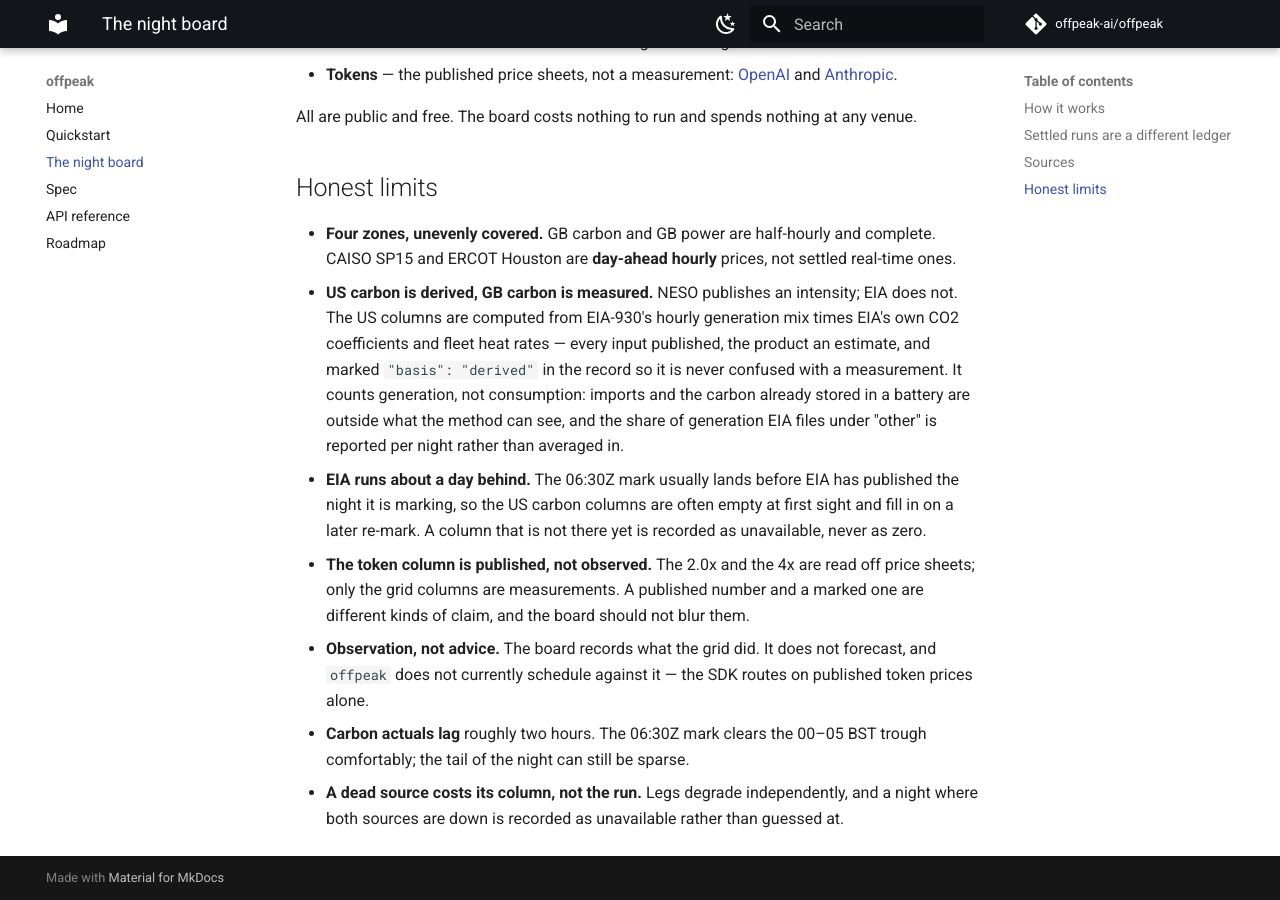
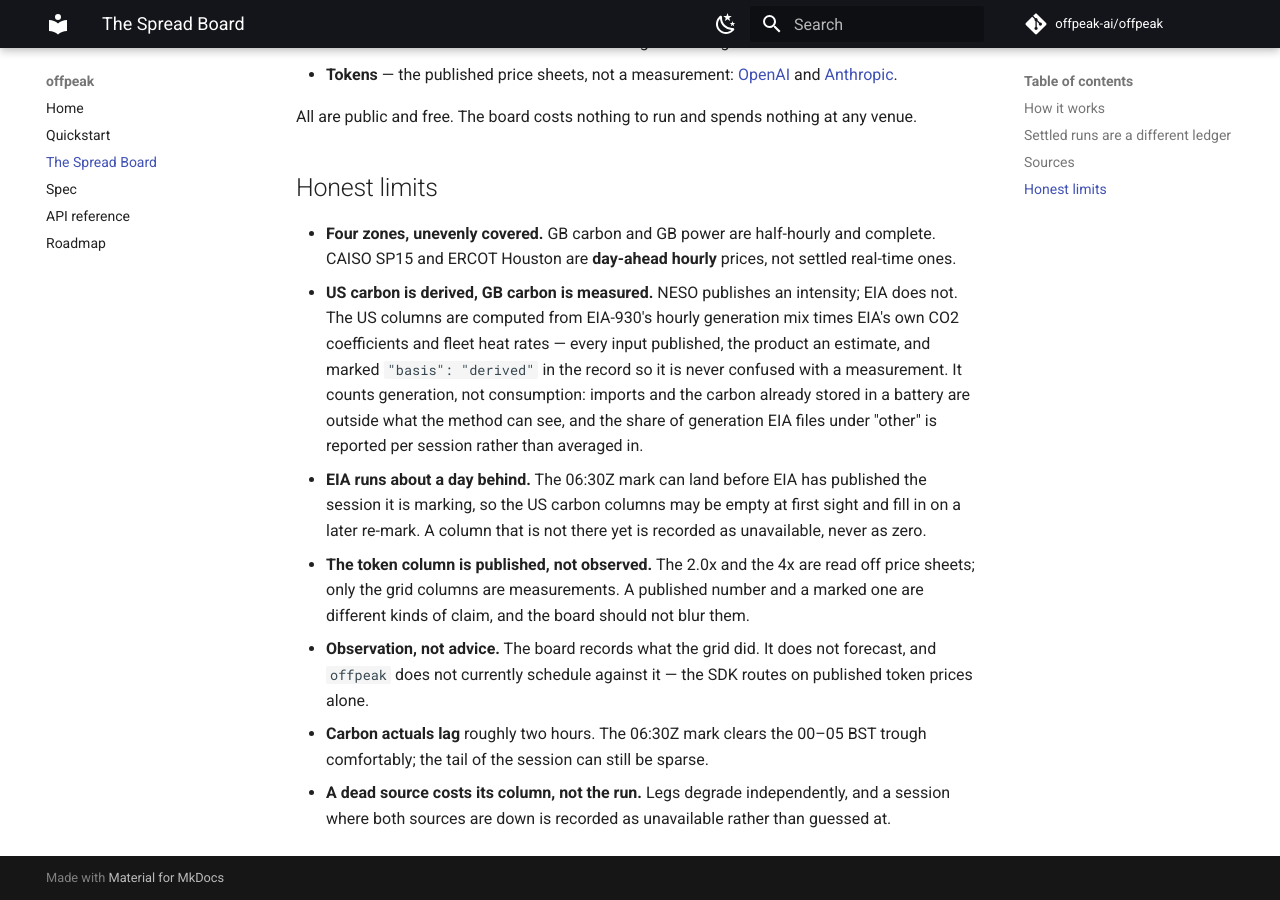
Before and after one commit to offpeak-ai/offpeak, an MkDocs documentation site: the page built from docs/night-board.md, in a window 1280 px wide and 900 px high, scrolled down 1899 px. Built offline with MkDocs 1.6.1 and Material for MkDocs 9.7.7, drawn with Linux system fonts in a browser that asks for light colours; comment, search, counter and statistics services are not loaded; some of the changed text lies outside the part shown.

Commit message:
Spread Board: name the thing by what it measures, not when it runs (#23)
The board measures a spread. It ran at night because that is when the
trough is, but the hour was never the product — the deadline is. Every
piece of copy that led with the hour is now led by the deadline, and the
board is the **Spread Board**.

Renamed in prose only. Nothing that anything points at moved: `nightly/`,
`nightly.yml`, the `board-data` branch, the `<date>-mark.json` filenames
and the `night_of` key in every record are untouched, so the public links
hold and the mark streak keeps counting. `docs/night-board.md` keeps its
filename and gains a new title.

Day-part framing swept for "session", "daily" or "inside 24 hours":

  - "overnight agents"           -> "daily agent runs"
  - "the canonical overnight form" -> "the canonical session form"
  - "marked nightly"             -> "marked daily"
  - "every night it records"     -> "each session it records"
  - "the small hours"            -> "the trough"
  - "a night runs 16:00Z-07:00Z" -> "a session runs 16:00Z-07:00Z"

Discounts read as discounts. "−50%" and "50% of list" were doing two jobs
at once — a published price rule and a measured delta look identical in
prose and are not the same claim. Published rules now read "50% off" or
"half price"; the signed and multiplied figures are left only where the
number was measured: the 2.0x and 4x spreads, ERCOT's 3.94x, CAISO's 0.76x
and 0.73x.

Facts held fixed, verbatim: the 19:00Z/06:30Z cadence, the 16:00Z-07:00Z
session, the 00-05 BST window, and the sentence about the sun that serves
the California evening having set by midnight.

Two judgement calls worth flagging:

  - The **rendered** board title and its first column change too
    ("# Offpeak Spread Board — marked sessions", "| session |"). Docs that
    name a Spread Board while the artifact calls itself a night board is a
    half-done rename. The board is a projection (#21), so the next run
    re-renders every historical row under the new header — no shifted
    columns, which is the failure #21 existed to fix. Revert is one string.
  - **main goes to 0.2.3.dev0.** It was left reading 0.2.2 — the version
    now on PyPI — while carrying unreleased changes, which is the same
    class of mismatch #22 shipped to fix.

The new PyPI summary reaches PyPI on the next release, not this one.

```diff
--- a/docs/night-board.md
+++ b/docs/night-board.md
@@ -1,10 +1,10 @@
-# The night board
+# The Spread Board
 
 `offpeak` rests on a claim: **intelligence has a time value.** The token side of
 that claim is already settled, and it is wider than the headline discount.
 
-- **Patience is priced at −50%.** OpenAI and Anthropic both publish batch tiers
-  at half of list: a flat **2.0x** spread for work that can wait.
+- **Patience is priced at 50% off.** OpenAI and Anthropic both publish batch
+  tiers at half price: a flat **2.0x** spread for work that can wait.
 - **Haste is priced too.** Hold the model and the venue constant and read the
   same sheet across its urgency tiers: `gpt-5.6-sol` is **$8.00 / $40.00** per
   1M tokens on OpenAI's fast tier against **$2.00 / $10.00** on its batch tier
@@ -20,17 +20,17 @@ that claim is already settled, and it is wider than the headline discount.
     `offpeak.prices.urgency_spread("gpt-5.6-sol")` returns `4.0`, and
     `promo_decay()` returns the step-up the date will bring.
 
-The night board marks the same claim against the other side of the trade: the
-grid the compute runs on. Every night it records what power and carbon actually
-did between the evening peak and the small hours, from open, keyless sources.
-The grid's spread is not published anywhere — it has to be observed — and on the
-night of 2026-08-20 the ERCOT Houston hub marked **3.94x** between its evening
-peak and the trough that followed, against the 4x a venue charges for the same
-hour of impatience.
+The Spread Board marks the same claim against the other side of the trade: the
+grid the compute runs on. Each session it records what power and carbon actually
+did between the evening peak and the trough that follows, from open, keyless
+sources. The grid's spread is not published anywhere — it has to be observed —
+and in the session of 2026-08-20 the ERCOT Houston hub marked **3.94x** between
+its evening peak and the trough that followed, against the 4x a venue charges
+for the same hour of impatience.
 
 The two sides of the grid do not move together, which is the point of marking
 both. On 2026-08-18 and 08-19, CAISO's carbon ran **cleaner at the evening peak
-than in the small hours** — spreads of 0.76x and 0.73x — because the sun that
+than in the trough** — spreads of 0.76x and 0.73x — because the sun that
 serves the California evening has set by midnight. Cheap hours are not
 automatically clean hours, and a board that only recorded price would have
 implied otherwise.
@@ -39,22 +39,22 @@ implied otherwise.
 
 ## How it works
 
-Two passes over the same night, run by
+Two passes over the same session, run by
 [a scheduled workflow](https://github.com/offpeak-ai/offpeak/blob/main/.github/workflows/nightly.yml):
 
 | Pass | When | What it records |
 |---|---|---|
-| `quote` | 19:00Z | The night ahead — carbon **forecast**, day-ahead power |
-| `mark` | 06:30Z | The night just finished — carbon **actuals** |
+| `quote` | 19:00Z | The session ahead — carbon **forecast**, day-ahead power |
+| `mark` | 06:30Z | The session just finished — carbon **actuals** |
 
-A night runs **16:00Z–07:00Z**: it opens with the 17:00 BST evening peak and
+A session runs **16:00Z–07:00Z**: it opens with the 17:00 BST evening peak and
 closes after the 00–05 BST trough, so one span carries both windows the board
 compares.
 
 Output lands on the
 [`board-data` branch](https://github.com/offpeak-ai/offpeak/tree/board-data) —
-`nightly/BOARD.md` plus the raw JSON per night — because `main` is protected and
-would reject a nightly bot push.
+`nightly/BOARD.md` plus the raw JSON per session — because `main` is protected
+and would reject a scheduled bot push.
 
 ## Settled runs are a different ledger
 
@@ -104,9 +104,9 @@ any venue.
   record so it is never confused with a measurement. It counts generation, not
   consumption: imports and the carbon already stored in a battery are outside
   what the method can see, and the share of generation EIA files under "other"
-  is reported per night rather than averaged in.
-- **EIA runs about a day behind.** The 06:30Z mark usually lands before EIA has
-  published the night it is marking, so the US carbon columns are often empty
+  is reported per session rather than averaged in.
+- **EIA runs about a day behind.** The 06:30Z mark can land before EIA has
+  published the session it is marking, so the US carbon columns may be empty
   at first sight and fill in on a later re-mark. A column that is not there yet
   is recorded as unavailable, never as zero.
 - **The token column is published, not observed.** The 2.0x and the 4x are read
@@ -117,7 +117,7 @@ any venue.
   forecast, and `offpeak` does not currently schedule against it — the SDK
   routes on published token prices alone.
 - **Carbon actuals lag** roughly two hours. The 06:30Z mark clears the 00–05 BST
-  trough comfortably; the tail of the night can still be sparse.
+  trough comfortably; the tail of the session can still be sparse.
 - **A dead source costs its column, not the run.** Legs degrade independently,
-  and a night where both sources are down is recorded as unavailable rather than
+  and a session where both sources are down is recorded as unavailable rather than
   guessed at.
--- a/mkdocs.yml
+++ b/mkdocs.yml
@@ -1,5 +1,5 @@
 site_name: offpeak
-site_description: Deadline-priced inference — same model, same tokens, a different hour.
+site_description: Deadline-priced inference — the deadline is the input; the discount follows.
 site_url: https://offpeak-ai.github.io/offpeak/
 repo_url: https://github.com/offpeak-ai/offpeak
 repo_name: offpeak-ai/offpeak
@@ -26,7 +26,7 @@ theme:
 nav:
   - Home: index.md
   - Quickstart: quickstart.md
-  - The night board: night-board.md
+  - The Spread Board: night-board.md
   - Spec: spec.md
   - API reference: reference.md
   - Roadmap: roadmap.md
--- a/pyproject.toml
+++ b/pyproject.toml
@@ -4,8 +4,8 @@ build-backend = "hatchling.build"
 
 [project]
 name = "offpeak"
-version = "0.2.2"
-description = "Deadline-priced inference: give AI jobs a deadline and run them on the cheapest venue — provider batch tiers (−50%) today. Same model, same tokens, a different hour."
+version = "0.2.3.dev0"
+description = "Deadline-priced inference: give AI jobs a deadline and run them on the cheapest venue that still meets it — provider batch tiers, 50% off, today. The deadline is the input; the discount follows."
 readme = "README.md"
 license = "Apache-2.0"
 license-files = ["LICENSE"]
```
Also changed, not shown: README.md (+7 -7 lines), SPEC.md (+1 -1 lines), docs/index.md (+4 -4 lines), docs/roadmap.md (+2 -2 lines), src/offpeak/__init__.py (+4 -3 lines), 8 other files.
